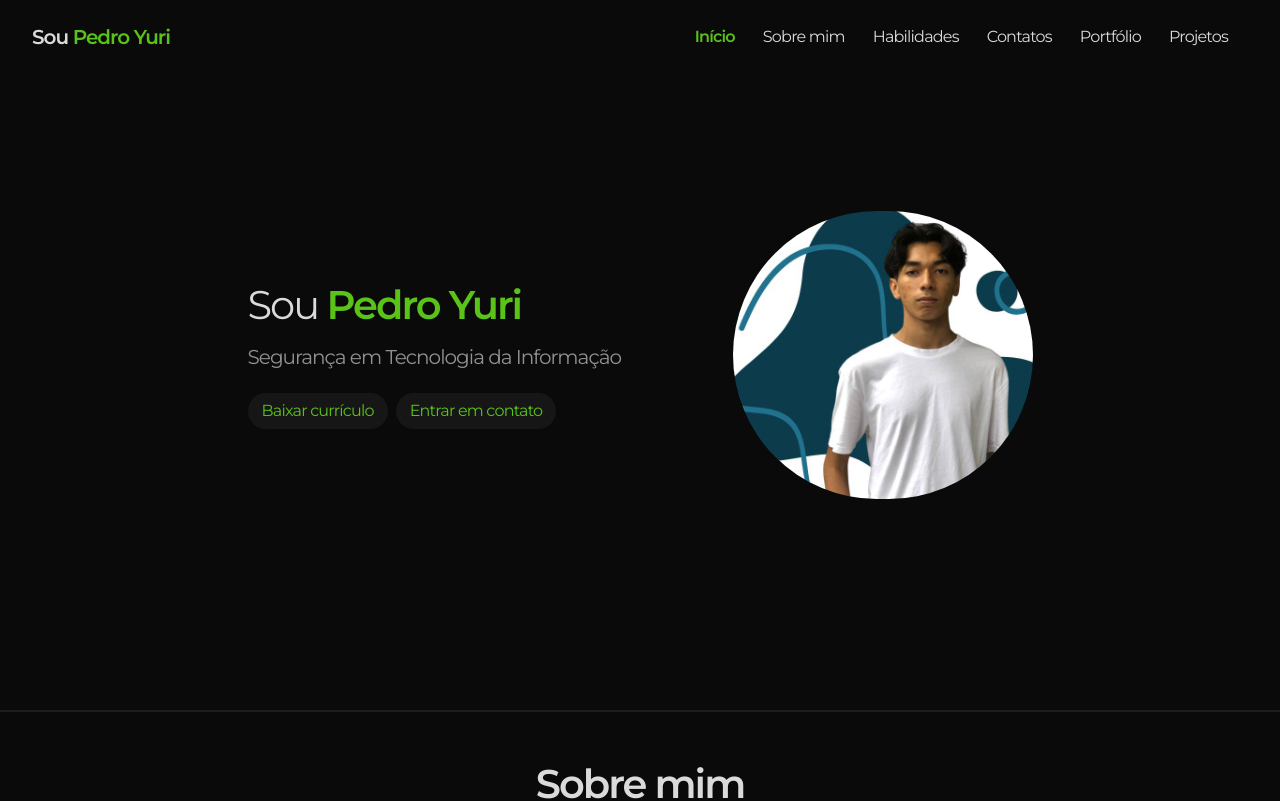
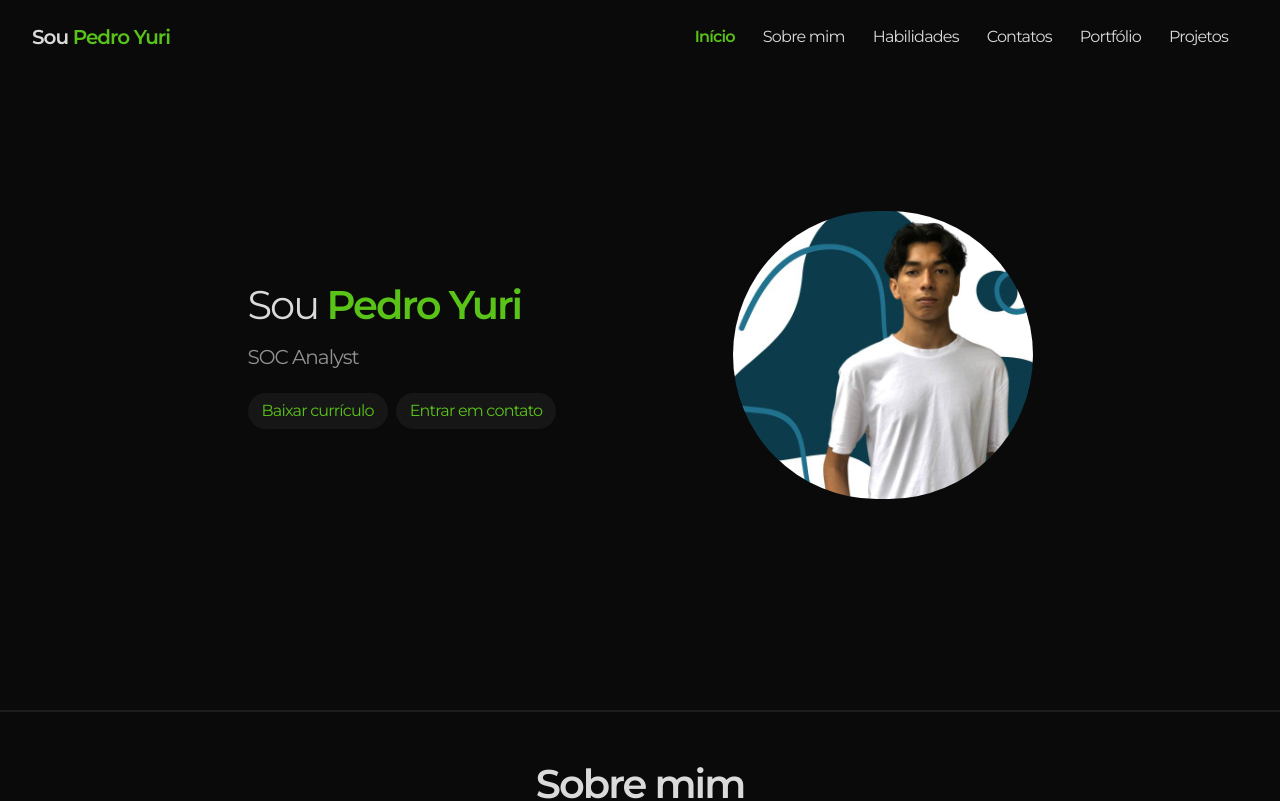
Before and after one commit to CauanDZN/pedro-portfolio, a React (Vite) app: page / in a window 1280 px wide. Shown: the top 801 px of the page. Built offline with nearby package versions, Linux system fonts and the light colour scheme.

Commit message:
feat: change job

```diff
--- a/src/components/Pages/Home/index.tsx
+++ b/src/components/Pages/Home/index.tsx
@@ -35,7 +35,7 @@ export function Page({ changeNav }: PageType) {
           <div className="Container">
             <div className="TextContainer">
               <h1>Sou <span>Pedro Yuri</span></h1>
-              <h2>Segurança em Tecnologia da Informação</h2>
+              <h2>SOC Analyst</h2>
               <a href={pdf} target="_blank"><button>Baixar currículo</button></a>
               <button onClick={() => {
                 window.scrollTo(0, document.getElementById('contacts')!.offsetTop - document.getElementById('header')!.offsetHeight)
```
